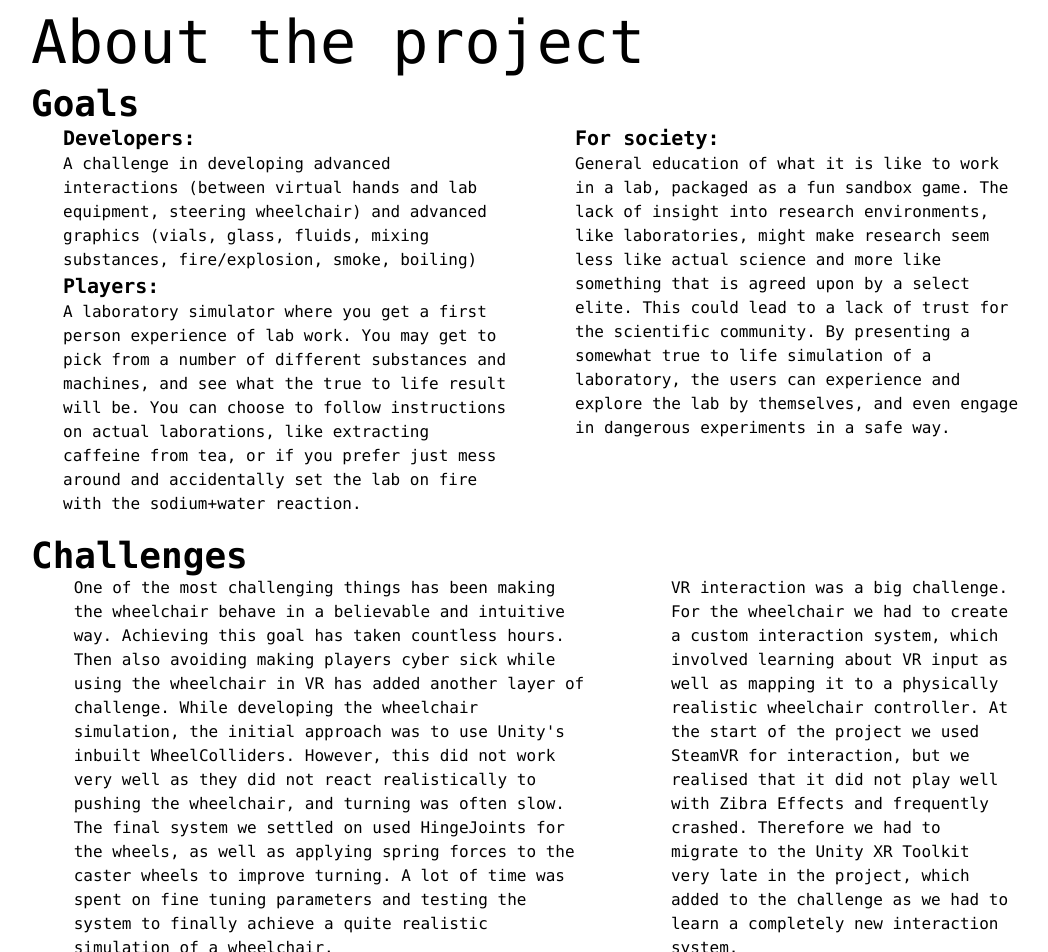
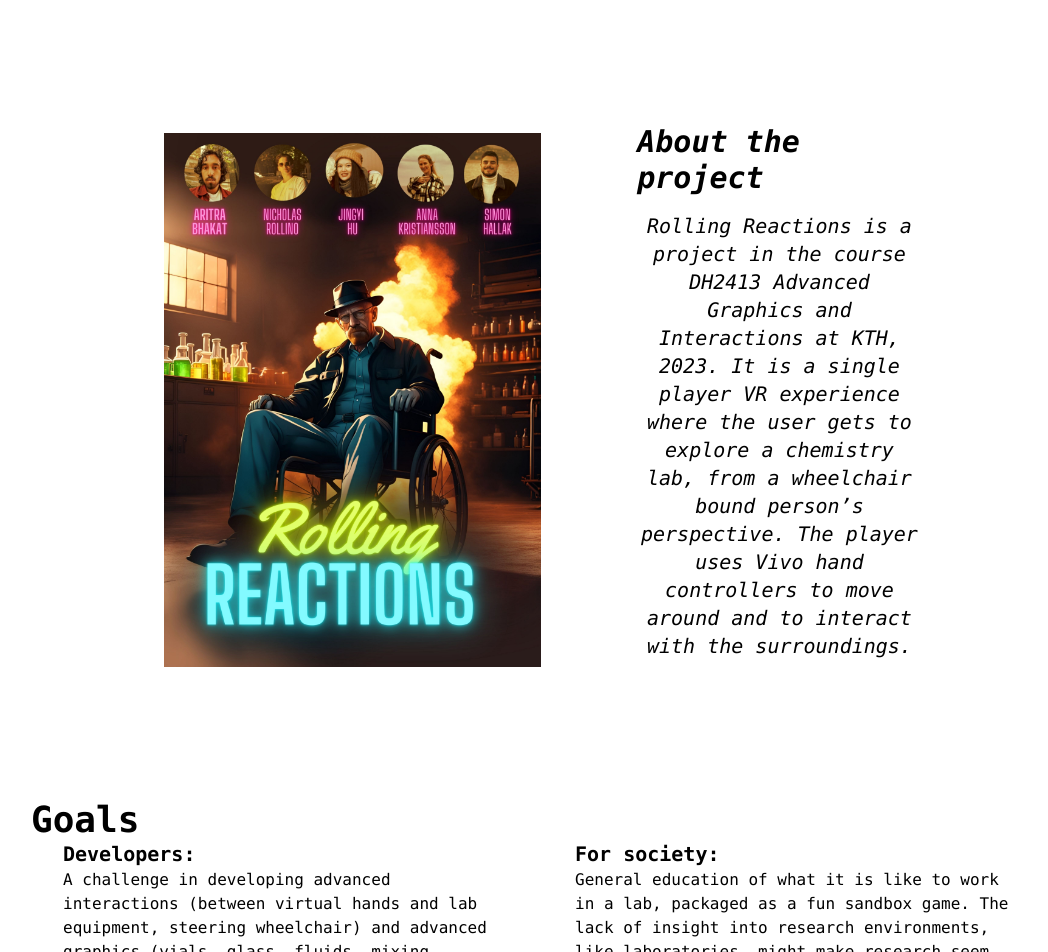
Before and after one commit to Rolling-Reactions/rolling-reactions-website, a React (Create React App) app in the folder frontend/: page / in a window 1280 px wide. Shown: the part 960-1912 px from the top of the page, without its empty margins (97-1145 px from the left). Built offline with nearby package versions, Linux system fonts and the light colour scheme.

Commit message:
small fix

```diff
--- a/frontend/src/pages/About.js
+++ b/frontend/src/pages/About.js
@@ -1,13 +1,23 @@
 import React from "react";
+import poster from "../ROLLING_REACTIONS.jpg";
 
 const About = () => {
   return (
-    <div
-      id="about"
-      className="flex flex-col h-fit w-full items-center"
-    >
-      <p className="text-6xl w-4/5 my-3">About the project</p>
+    <div id="about" className="flex flex-col h-fit w-full items-center">
       <div className="flex flex-col h-3/6 w-full justify-center items-center">
+        <div className="flex  h-screen w-4/6 italic items-center justify-around">
+          <img className="h-4/6" src={poster} alt="" />
+          <div className="w-1/3 flex flex-col">
+            <p className="font-bold text-3xl ">About the project</p>
+            <p className="text-xl text-center py-4">
+              Rolling Reactions is a project in the course DH2413 Advanced
+              Graphics and Interactions at KTH, 2023. It is a single player VR
+              experience where the user gets to explore a chemistry lab, from a
+              wheelchair bound person’s perspective. The player uses Vivo hand
+              controllers to move around and to interact with the surroundings.
+            </p>
+          </div>
+        </div>
         <p className="text-4xl font-extrabold w-4/5">Goals</p>
         <div className="flex flex-col justify-center md:flex-row">
           <div className="h-3/5 w-full md:w-2/5 px-8">
@@ -35,32 +45,34 @@ const About = () => {
             engage in dangerous experiments in a safe way.
           </div>
         </div>
-        <div className="w-4/5 my-5">
+        <div className="flex flex-col items-center w-full my-5 justify-center">
           <p className="text-4xl font-extrabold w-4/5">Challenges</p>
-        <div className="h-3/6  flex  flex-col justify-around md:flex-row">
-          <div className="w-full  md:w-3/6 ">
+          <div className="flex flex-col justify-center md:flex-row">
+            <div className="w-full  md:w-2/5 px-8">
               One of the most challenging things has been making the wheelchair
               behave in a believable and intuitive way. Achieving this goal has
-            taken countless hours. Then also avoiding making players cyber sick
-            while using the wheelchair in VR has added another layer of
+              taken countless hours. Then also avoiding making players cyber
+              sick while using the wheelchair in VR has added another layer of
               challenge. While developing the wheelchair simulation, the initial
               approach was to use Unity's inbuilt WheelColliders. However, this
               did not work very well as they did not react realistically to
-            pushing the wheelchair, and turning was often slow. The final system
-            we settled on used HingeJoints for the wheels, as well as applying
-            spring forces to the caster wheels to improve turning. A lot of time
-            was spent on fine tuning parameters and testing the system to
-            finally achieve a quite realistic simulation of a wheelchair.
+              pushing the wheelchair, and turning was often slow. The final
+              system we settled on used HingeJoints for the wheels, as well as
+              applying spring forces to the caster wheels to improve turning. A
+              lot of time was spent on fine tuning parameters and testing the
+              system to finally achieve a quite realistic simulation of a
+              wheelchair.
             </div>
-          <div div className="w-full mt-4  md:w-2/6 md:mt-0">
+            <div div className="w-full px-8 mt-4  md:w-2/5 md:mt-0">
               VR interaction was a big challenge. For the wheelchair we had to
-            create a custom interaction system, which involved learning about VR
-            input as well as mapping it to a physically realistic wheelchair
-            controller. At the start of the project we used SteamVR for
-            interaction, but we realised that it did not play well with Zibra
-            Effects and frequently crashed. Therefore we had to migrate to the
-            Unity XR Toolkit very late in the project, which added to the
-            challenge as we had to learn a completely new interaction system.
+              create a custom interaction system, which involved learning about
+              VR input as well as mapping it to a physically realistic
+              wheelchair controller. At the start of the project we used SteamVR
+              for interaction, but we realised that it did not play well with
+              Zibra Effects and frequently crashed. Therefore we had to migrate
+              to the Unity XR Toolkit very late in the project, which added to
+              the challenge as we had to learn a completely new interaction
+              system.
             </div>
           </div>
         </div>
--- a/frontend/src/pages/Team.js
+++ b/frontend/src/pages/Team.js
@@ -63,7 +63,7 @@ const Team = () => {
               key={member.name}
             >
               <img
-                className="h-56 w-56 rounded-full"
+                className="h-56 w-56 rounded-full object-cover object-center"
                 src={member.photo}
                 alt=""
               />
```
Also changed, not shown: frontend/src/ROLLING_REACTIONS.jpg (added). Lines whose indentation alone changed are shown as unchanged.
